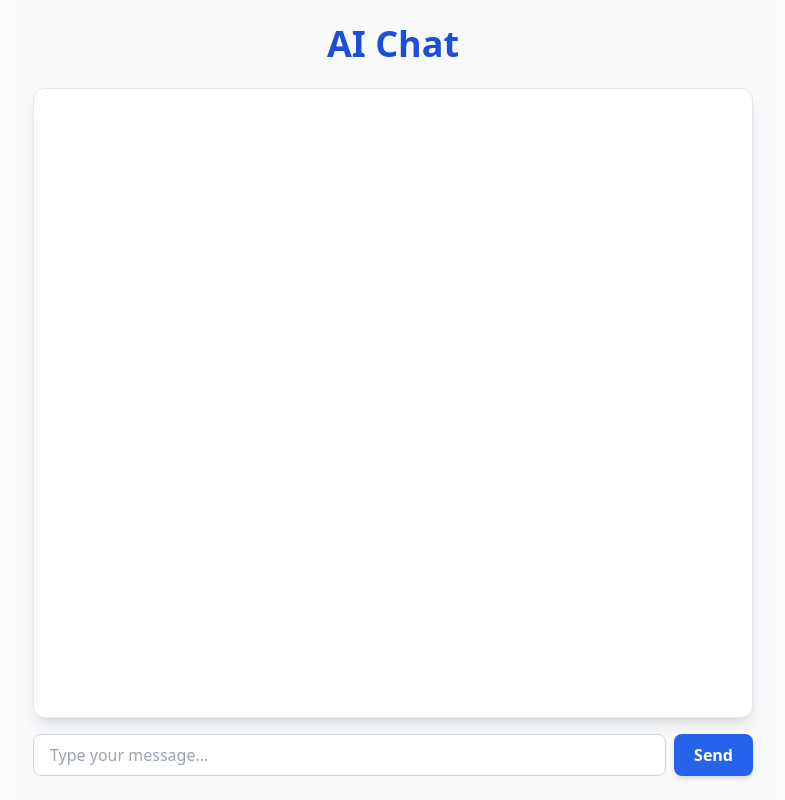
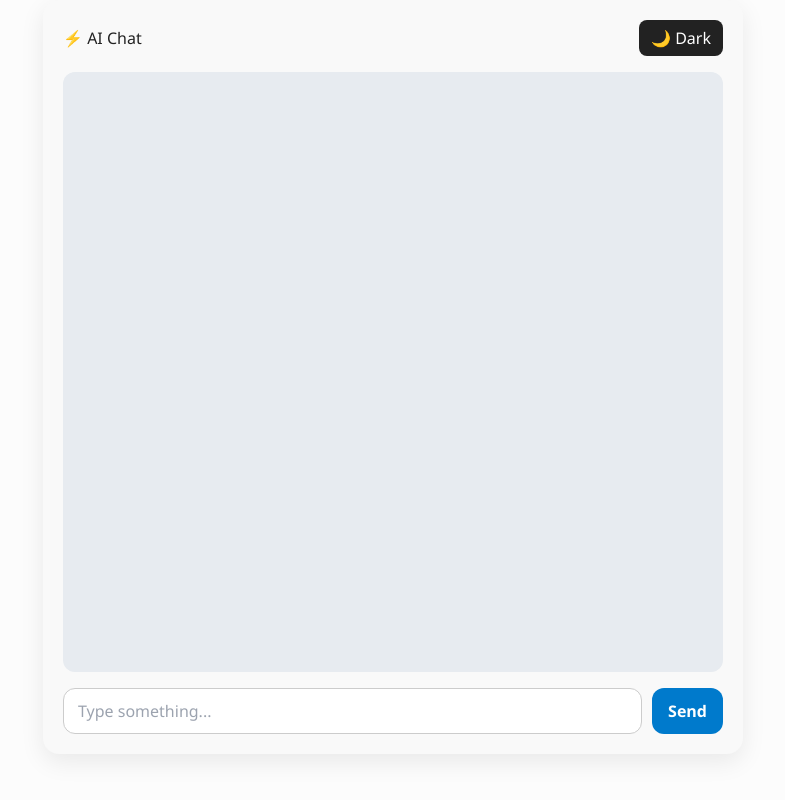
Before and after one commit to Ayush-patel9/docubuddy-answer-central, a React (Vite) app: page /chat in a window 1280 px wide. Shown: the whole page, without its empty margins (247-1032 px from the left). Built offline with nearby package versions, Linux system fonts and the light colour scheme.

Commit message:
AI bot UI

```diff
--- a/package.json
+++ b/package.json
@@ -52,6 +52,7 @@
     "date-fns": "^3.6.0",
     "embla-carousel-react": "^8.3.0",
     "express": "^5.1.0",
+    "framer-motion": "^12.23.6",
     "input-otp": "^1.2.4",
     "lucide-react": "^0.462.0",
     "multer": "^2.0.2",
--- /dev/null
+++ b/src/Chat.css
@@ -0,0 +1,141 @@
+.chat-container {
+  max-width: 700px;
+  margin: auto;
+  padding: 20px;
+  font-family: "Segoe UI", sans-serif;
+  color: #222;
+  background-color: #f9f9f9;
+  border-radius: 16px;
+  box-shadow: 0 8px 24px rgba(0, 0, 0, 0.08);
+  transition: background 0.3s, color 0.3s;
+}
+
+.chat-container.dark {
+  background-color: #1e1e1e;
+  color: #eee;
+}
+
+.chat-header {
+  display: flex;
+  justify-content: space-between;
+  align-items: center;
+  margin-bottom: 1rem;
+}
+
+.toggle-btn {
+  background: #222;
+  color: #fff;
+  border: none;
+  padding: 6px 12px;
+  border-radius: 8px;
+  cursor: pointer;
+  transition: background 0.3s;
+}
+
+.chat-container.dark .toggle-btn {
+  background: #f1f1f1;
+  color: #1e1e1e;
+}
+
+.chat-box {
+  height: 600px; /* Increased from max-height: 400px */
+  overflow-y: auto;
+  padding: 16px;
+  background: #e7ebf0;
+  border-radius: 12px;
+  margin-bottom: 1rem;
+  display: flex;
+  flex-direction: column;
+  gap: 12px;
+}
+
+
+.chat-container.dark .chat-box {
+  background: #2b2b2b;
+}
+
+.message {
+  display: flex;
+  align-items: flex-start;
+  margin-bottom: 12px;
+}
+
+.message.you {
+  flex-direction: row-reverse;
+}
+
+.message .avatar {
+  font-size: 24px;
+  margin: 0 10px;
+}
+
+.bubble {
+  background: #d9f0ff;
+  padding: 10px 14px;
+  border-radius: 16px;
+  max-width: 70%;
+  transition: background 0.3s;
+}
+
+.chat-container.dark .bubble {
+  background: #444;
+}
+
+.message.you .bubble {
+  background: #aee8ff;
+}
+
+.chat-container.dark .message.you .bubble {
+  background: #007acc;
+}
+
+.chat-input {
+  display: flex;
+  gap: 10px;
+}
+
+.chat-input input {
+  flex: 1;
+  padding: 10px 14px;
+  border-radius: 12px;
+  border: 1px solid #ccc;
+  font-size: 16px;
+}
+
+.chat-input button {
+  background: #007acc;
+  color: #fff;
+  border: none;
+  padding: 10px 16px;
+  border-radius: 12px;
+  cursor: pointer;
+  font-weight: bold;
+  transition: background 0.3s;
+}
+
+.chat-input button:hover {
+  background: #005f99;
+}
+
+/* Typing animation */
+.typing span {
+  animation: blink 1.4s infinite;
+  font-size: 20px;
+  margin: 0 2px;
+}
+
+.typing span:nth-child(2) {
+  animation-delay: 0.2s;
+}
+.typing span:nth-child(3) {
+  animation-delay: 0.4s;
+}
+
+@keyframes blink {
+  0%, 80%, 100% {
+    opacity: 0;
+  }
+  40% {
+    opacity: 1;
+  }
+}
--- a/src/Chat.tsx
+++ b/src/Chat.tsx
@@ -1,78 +1,98 @@
-import React, { useState, useRef, useEffect } from "react";
+import React, { useState, useEffect, useRef } from "react";
 import axios from "axios";
+import { motion, AnimatePresence } from "framer-motion";
+import "./Chat.css";
 
 const Chat: React.FC = () => {
   const [messages, setMessages] = useState<{ sender: string; text: string }[]>([]);
   const [input, setInput] = useState("");
-  const chatEndRef = useRef<HTMLDivElement>(null);
-
-  const scrollToBottom = () => {
-    chatEndRef.current?.scrollIntoView({ behavior: "smooth" });
-  };
-
-  useEffect(() => {
-    scrollToBottom();
-  }, [messages]);
+  const [isDark, setIsDark] = useState(false);
+  const [isTyping, setIsTyping] = useState(false);
+  const chatRef = useRef<HTMLDivElement>(null);
 
   const handleSend = async () => {
-    const trimmedInput = input.trim();
-    if (!trimmedInput) return;
+    if (!input.trim()) return;
 
-    const userMsg = { sender: "You", text: trimmedInput };
+    const userMsg = { sender: "You", text: input };
     setMessages((prev) => [...prev, userMsg]);
     setInput("");
+    setIsTyping(true);
 
     try {
       const res = await axios.post("http://localhost:8000/chat", {
-        message: trimmedInput,
+        message: input,
       });
 
       const botMsg = { sender: "Bot", text: res.data.reply };
       setMessages((prev) => [...prev, botMsg]);
     } catch (err) {
-      const errMsg = { sender: "Error", text: "⚠️ Failed to get response." };
+      const errMsg = { sender: "Error", text: "Failed to get response." };
       setMessages((prev) => [...prev, errMsg]);
     }
+
+    setIsTyping(false);
   };
 
+  useEffect(() => {
+    if (chatRef.current) {
+      chatRef.current.scrollTop = chatRef.current.scrollHeight;
+    }
+  }, [messages]);
+
   return (
-    <div className="p-6 max-w-3xl mx-auto min-h-screen bg-gray-50 flex flex-col">
-      <h1 className="text-4xl font-bold mb-6 text-center text-blue-700">AI Chat</h1>
-
-      <div className="flex-1 overflow-y-auto bg-white border rounded-xl shadow-lg p-4 mb-4 space-y-2">
-        {messages.map((msg, idx) => (
-          <div
-            key={idx}
-            className={`max-w-[70%] p-3 rounded-lg shadow-sm ${
-              msg.sender === "You"
-                ? "ml-auto bg-blue-500 text-white text-right"
-                : msg.sender === "Bot"
-                ? "mr-auto bg-green-100 text-gray-800"
-                : "mr-auto bg-red-100 text-red-700"
-            }`}
-          >
-            <div className="text-sm font-semibold">{msg.sender}</div>
-            <div className="text-base">{msg.text}</div>
-          </div>
-        ))}
-        <div ref={chatEndRef} />
+    <div className={`chat-container ${isDark ? "dark" : ""}`}>
+      <div className="chat-header">
+        <h1>⚡ AI Chat</h1>
+        <button onClick={() => setIsDark(!isDark)} className="toggle-btn">
+          {isDark ? "🌞 Light" : "🌙 Dark"}
+        </button>
       </div>
 
-      <div className="flex gap-2">
+      <div className="chat-box" ref={chatRef}>
+        <AnimatePresence>
+          {messages.map((msg, idx) => (
+            <motion.div
+              key={idx}
+              initial={{ opacity: 0, y: 10 }}
+              animate={{ opacity: 1, y: 0 }}
+              exit={{ opacity: 0 }}
+              className={`message ${msg.sender === "You" ? "you" : "bot"}`}
+            >
+              <div className="avatar">{msg.sender === "You" ? "🧑‍💻" : "🤖"}</div>
+              <div className="bubble">
+                <strong>{msg.sender}:</strong> {msg.text}
+              </div>
+            </motion.div>
+          ))}
+
+          {isTyping && (
+            <motion.div
+              key="typing"
+              initial={{ opacity: 0 }}
+              animate={{ opacity: 1 }}
+              exit={{ opacity: 0 }}
+              className="message bot"
+            >
+              <div className="avatar">🤖</div>
+              <div className="bubble typing">
+                <span>.</span>
+                <span>.</span>
+                <span>.</span>
+              </div>
+            </motion.div>
+          )}
+        </AnimatePresence>
+      </div>
+
+      <div className="chat-input">
         <input
           type="text"
           value={input}
           onChange={(e) => setInput(e.target.value)}
           onKeyDown={(e) => e.key === "Enter" && handleSend()}
-          className="flex-1 border border-gray-300 px-4 py-2 rounded-lg focus:outline-none focus:ring-2 focus:ring-blue-500"
-          placeholder="Type your message..."
+          placeholder="Type something..."
         />
-        <button
-          onClick={handleSend}
-          className="bg-blue-600 hover:bg-blue-700 text-white px-5 py-2 rounded-lg font-semibold shadow-md"
-        >
-          Send
-        </button>
+        <button onClick={handleSend}>Send</button>
       </div>
     </div>
   );
--- a/src/components/NotionDocuments.tsx
+++ b/src/components/NotionDocuments.tsx
@@ -188,11 +188,11 @@ export const NotionDocuments = () => {
                 Loading document content...
               </div>
             ) : selectedDocument?.content ? (
-              <div className="p-4 prose prose-sm max-w-none">
-                {selectedDocument.content.split('\n').map((paragraph, idx) => (
-                  paragraph ? <p key={idx}>{paragraph}</p> : null
-                ))}
-              </div>
+              <div className="p-4 prose prose-sm max-w-none max-h-[300px] overflow-y-auto">
+              {selectedDocument.content.split('\n').map((paragraph, idx) => (
+                paragraph ? <p key={idx}>{paragraph}</p> : null
+              ))}
+            </div>
             ) : (
               <div className="p-4 text-center text-muted-foreground">
                 No content available for this document.
```
Also changed, not shown: 1 other file (tests, documents, lock files or other folders).
